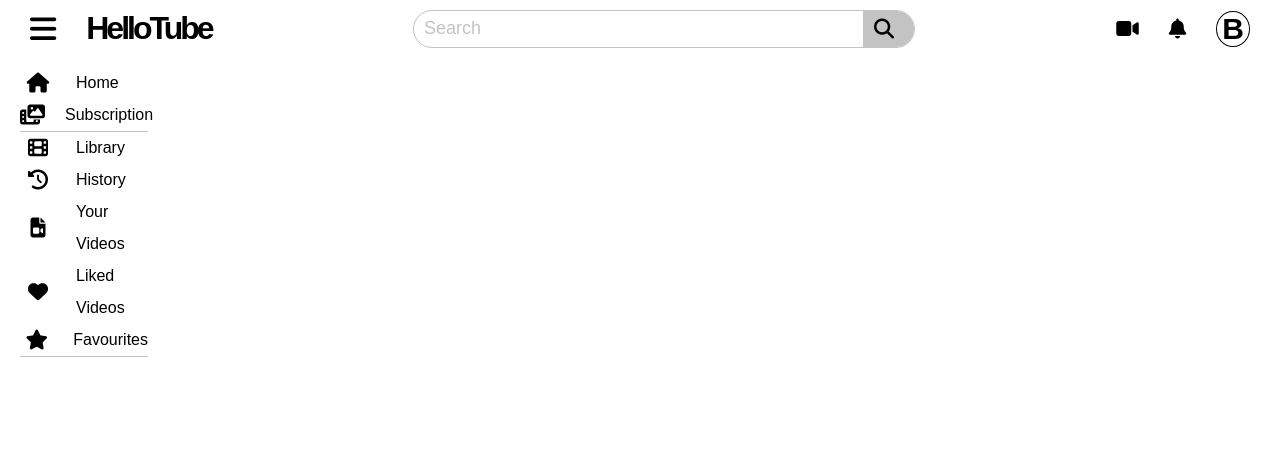
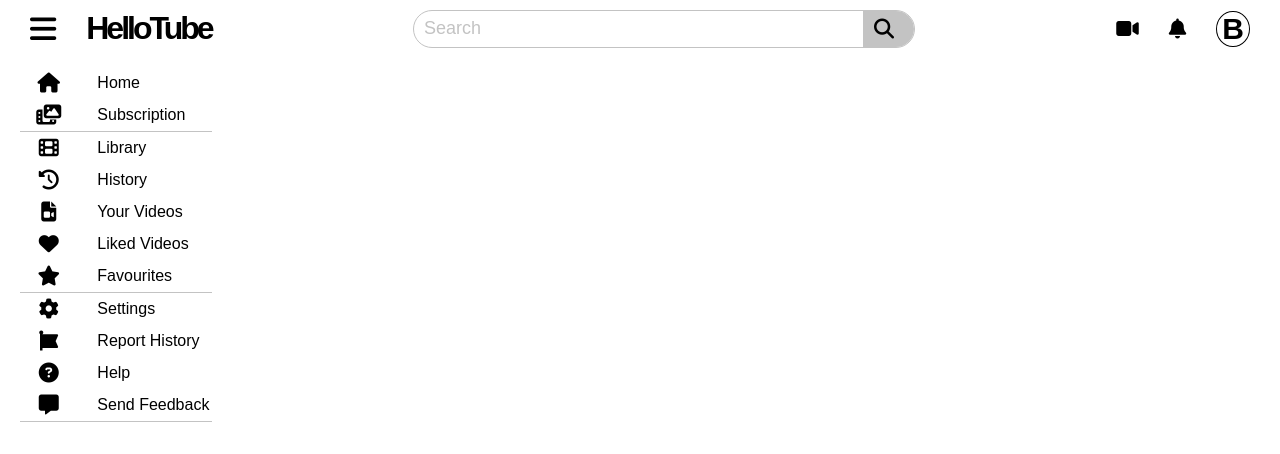
Before and after one commit to Bernard-Calma/hello-tube, a React (Create React App) app in the folder client/: page / in a window 1280 px wide. Shown: the top 454 px of the page. Built offline with nearby package versions, Linux system fonts and the light colour scheme.

Commit message:
feat(Settings): Create settings in navigation
 Create settings component and changed nav style to sass

```diff
--- a/client/src/components/Navigation/Navigation.tsx
+++ b/client/src/components/Navigation/Navigation.tsx
@@ -1,11 +1,12 @@
 import "./Styles.css"
-import { Home, Videos } from "./components";
+import { Home, Settings, Videos } from "./components";
 
 const Navigation = () => {
     return(
         <nav>
             <Home />
             <Videos />
+            <Settings />
         </nav>
     )
 }
--- a/client/src/components/Navigation/Styles.css
+++ b/client/src/components/Navigation/Styles.css
@@ -1,20 +1,19 @@
 nav {
-    width: 10%;
+  width: 15%;
   padding: 10px 20px;
 }
 
 /* Common */
-/*
-    border-bottom: solid rgb(195, 195, 195) 1px;
- */
-.navHome, .navVideos {
+.navHome, .navVideos, .navSettings {
   border-bottom: solid rgb(195, 195, 195) 1px;
 }
+
 /* End of Common */
-
 /* Home */
 .navIcons {
+  position: relative;
   display: flex;
+  align-items: center;
   justify-content: space-between;
 }
 
@@ -30,7 +29,9 @@ nav {
   line-height: 2rem;
   font-weight: 500px;
 }
+
 /* End of Home */
-
 /* Videos */
 /* End of Videos */
+/* Settings */
+/* End of Settings *//*# sourceMappingURL=Styles.css.map */
--- /dev/null
+++ b/client/src/components/Navigation/Styles.scss
@@ -0,0 +1,39 @@
+@import "../../variables/Variables.scss";
+
+nav {
+    width: 15%;
+    padding: 10px 20px;
+}
+
+/* Common */
+.navHome, .navVideos, .navSettings {
+    border-bottom: solid $borderLinesColor 1px;
+}
+/* End of Common */
+
+/* Home */
+.navIcons {
+    @include container();
+    justify-content: space-between;
+}
+
+.navIcons > i {
+    flex: 1;
+    margin-left: 0;
+}
+
+.navIcons > span {
+    flex: 2;
+    text-align: start;
+    font-family: Arial, Helvetica, sans-serif;
+    line-height: 2rem;
+    font-weight: 500px;
+}
+/* End of Home */
+
+/* Videos */
+/* End of Videos */
+
+/* Settings */
+
+/* End of Settings */
--- /dev/null
+++ b/client/src/components/Navigation/components/Settings.tsx
@@ -0,0 +1,20 @@
+const Settings = () => {
+    return(
+        <div className="navSettings">
+            <div className="navIcons">
+            <i className="fa-solid fa-gear"/><span>Settings</span>
+            </div>
+            <div className="navIcons">
+                <i className="fa-solid fa-font-awesome"/><span>Report History</span>
+            </div>
+            <div className="navIcons">
+                <i className="fa-solid fa-circle-question"/><span>Help</span>
+            </div>
+            <div className="navIcons">
+                <i className="fa-solid fa-message"/><span>Send Feedback</span>
+            </div>
+        </div>
+    )
+}
+
+export default Settings;
--- a/client/src/components/Navigation/components/index.tsx
+++ b/client/src/components/Navigation/components/index.tsx
@@ -1,7 +1,9 @@
 import Home from "./Home";
 import Videos from "./Videos";
+import Settings from "./Settings";
 
 export {
     Home,
-    Videos
+    Videos,
+    Settings
 }
```
Also changed, not shown: 1 other file (tests, documents, lock files or other folders). Lines whose indentation alone changed are shown as unchanged.
